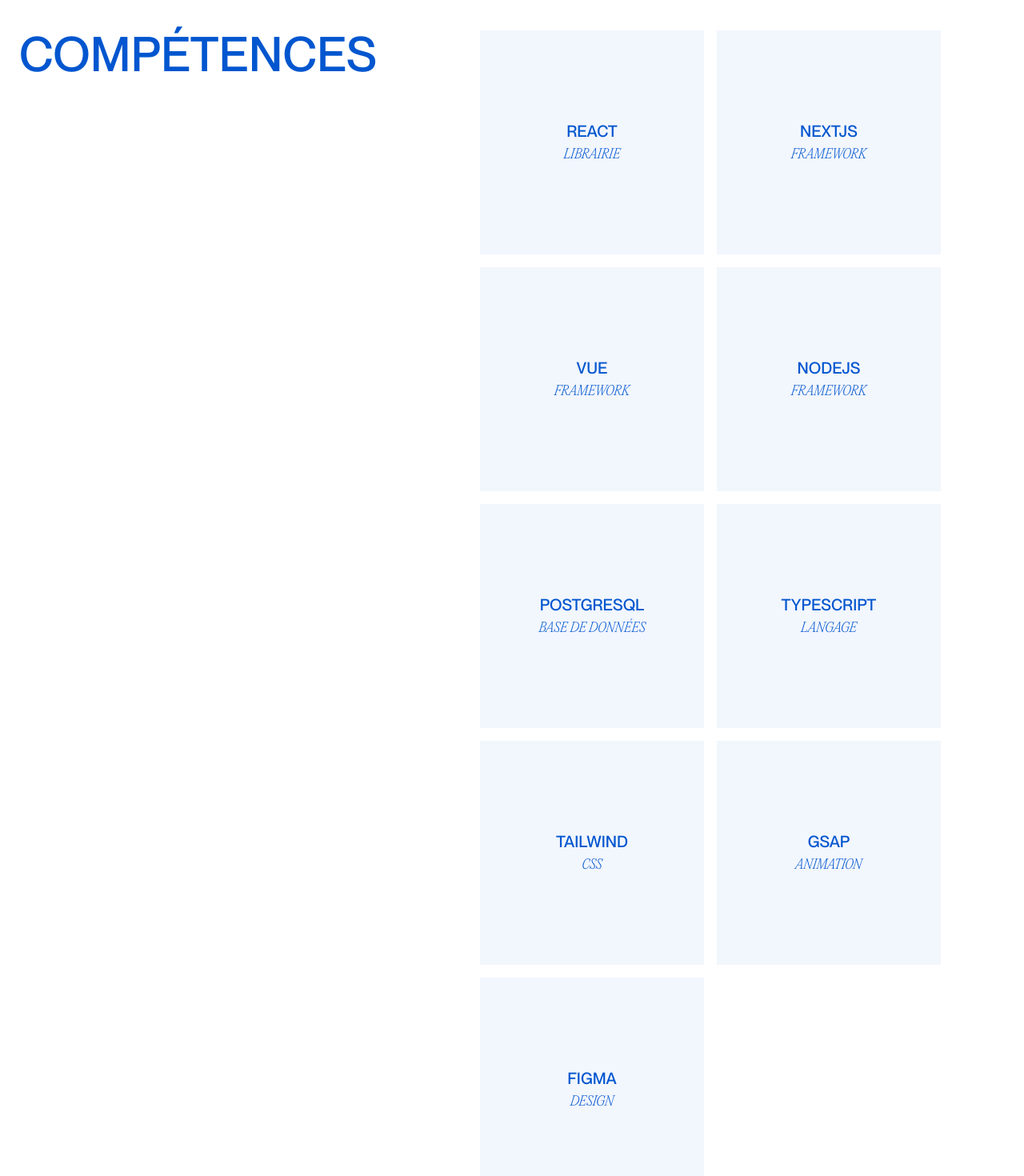
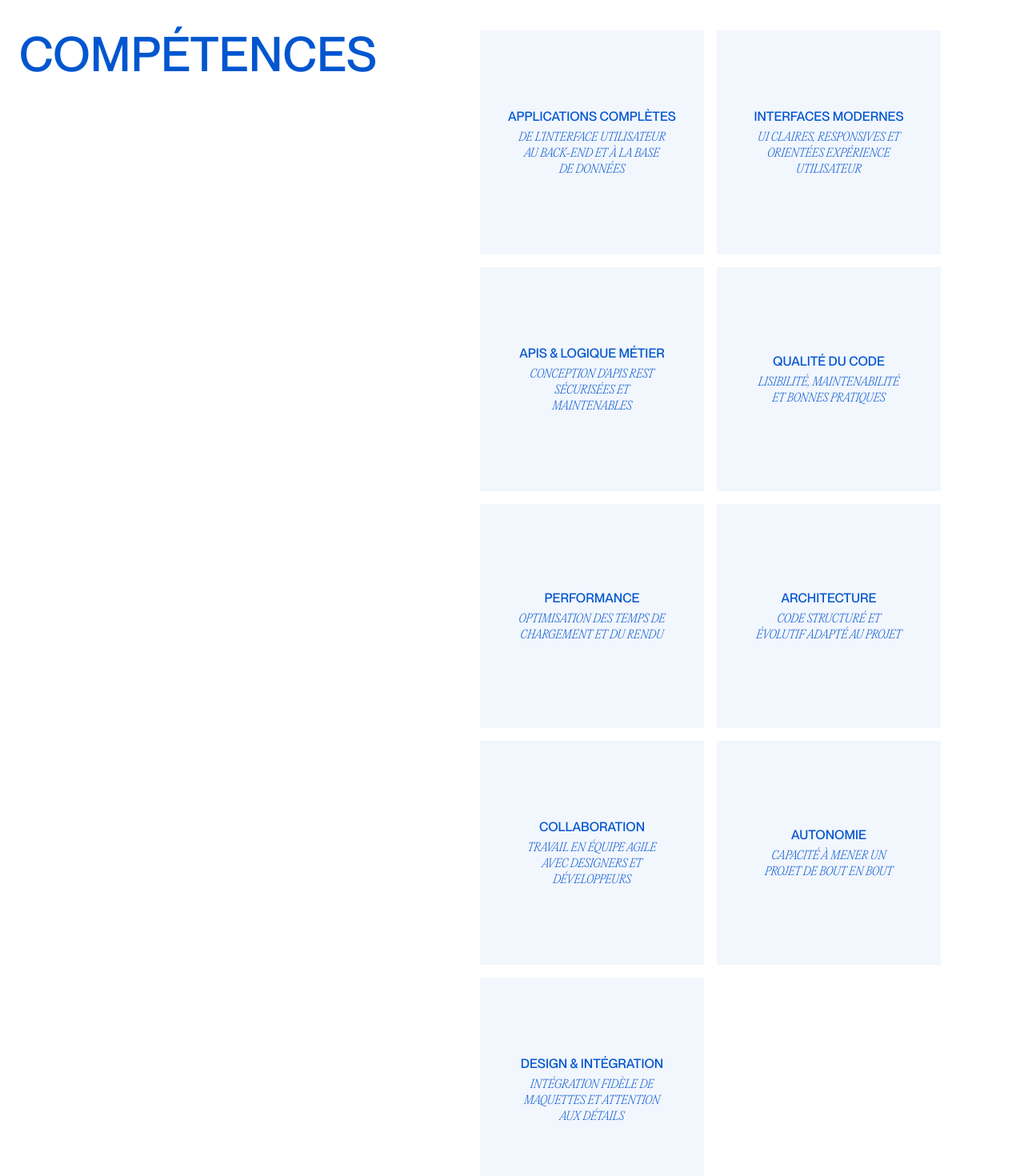
Before and after one commit to simontessard/2025-portfolio, a Next.js app: page /about in a window 1280 px wide. Shown: the part 1700-3170 px from the top of the page at 80% size. Built offline with nearby package versions, Linux system fonts and the light colour scheme.

Commit message:
Update skills section wording

```diff
--- a/src/components/about/Tools.tsx
+++ b/src/components/about/Tools.tsx
@@ -1,15 +1,43 @@
 export default function Tools() {
     const skills = [
-        { title: "React", desc: "Librairie" },
-        { title: "NextJS", desc: "Framework" },
-        { title: "Vue", desc: "Framework" },
-        { title: "NodeJS", desc: "Framework" },
-        { title: "PostgreSQL", desc: "Base de données" },
-        { title: "Typescript", desc: "Langage" },
-        { title: "Tailwind", desc: "CSS" },
-        { title: "GSAP", desc: "Animation" },
-        { title: "Figma", desc: "Design" },
-    ];
+        {
+          title: "Applications complètes",
+          desc: "De l’interface utilisateur au back-end et à la base de données",
+        },
+        {
+          title: "Interfaces modernes",
+          desc: "UI claires, responsives et orientées expérience utilisateur",
+        },
+        {
+          title: "APIs & logique métier",
+          desc: "Conception d’APIs REST sécurisées et maintenables",
+        },
+        {
+          title: "Qualité du code",
+          desc: "Lisibilité, maintenabilité et bonnes pratiques",
+        },
+        {
+          title: "Performance",
+          desc: "Optimisation des temps de chargement et du rendu",
+        },
+        {
+          title: "Architecture",
+          desc: "Code structuré et évolutif adapté au projet",
+        },
+        {
+          title: "Collaboration",
+          desc: "Travail en équipe agile avec designers et développeurs",
+        },
+        {
+          title: "Autonomie",
+          desc: "Capacité à mener un projet de bout en bout",
+        },
+        {
+          title: "Design & intégration",
+          desc: "Intégration fidèle de maquettes et attention aux détails",
+        },
+      ];
+
     return (
         <div className="flex max-lg:flex-col lg:items-start justify-between w-full mb-16 md:mb-20 lg:mb-28 xl:mb-36 lg:pr-8 xl:pr-20 2xl:pr-52">
             <h2 className="md:sticky md:top-6 uppercase font-primary text-4xl lg:text-5xl xl:text-6xl text-primary font-medium max-lg:mb-8">
@@ -20,10 +48,10 @@
                 {skills.map((skill, index) => (
                     <li key={index}
                         className="flex flex-col gap-1 bg-primary/5 justify-center items-center aspect-square">
-                        <p className="uppercase text-primary font-primary text-sm md:text-lg xl:text-xl font-medium">
+                        <p className="uppercase text-primary font-primary text-sm md:text-base text-center font-medium">
                             {skill.title}
                         </p>
-                        <p className="uppercase text-primary italic font-secondary text-xs md:text-sm xl:text-base font-medium">
+                        <p className="uppercase text-primary italic font-secondary text-xs md:text-sm text-center w-3/4 md:w-2/3 font-medium">
                             {skill.desc}
                         </p>
                     </li>
```
